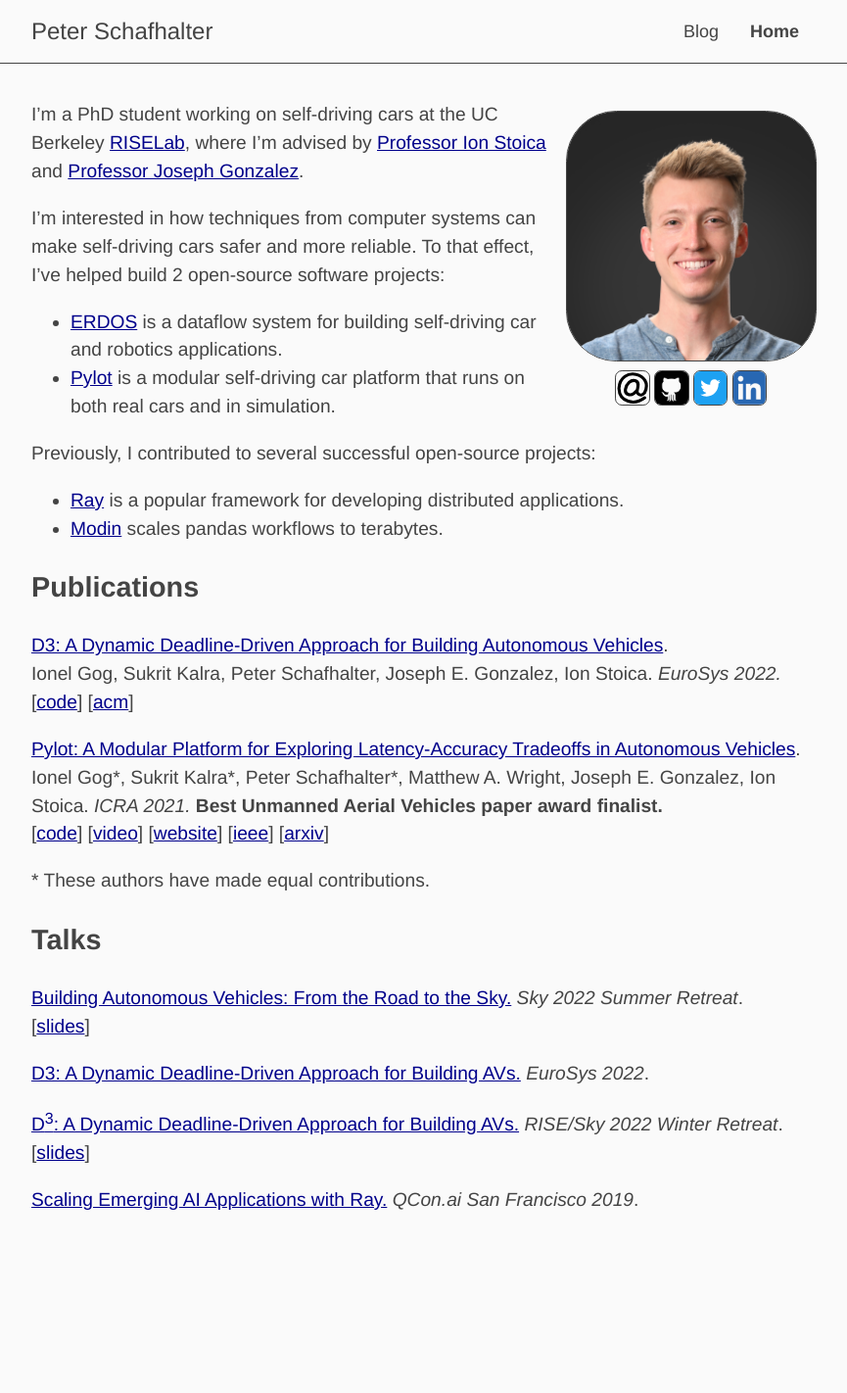
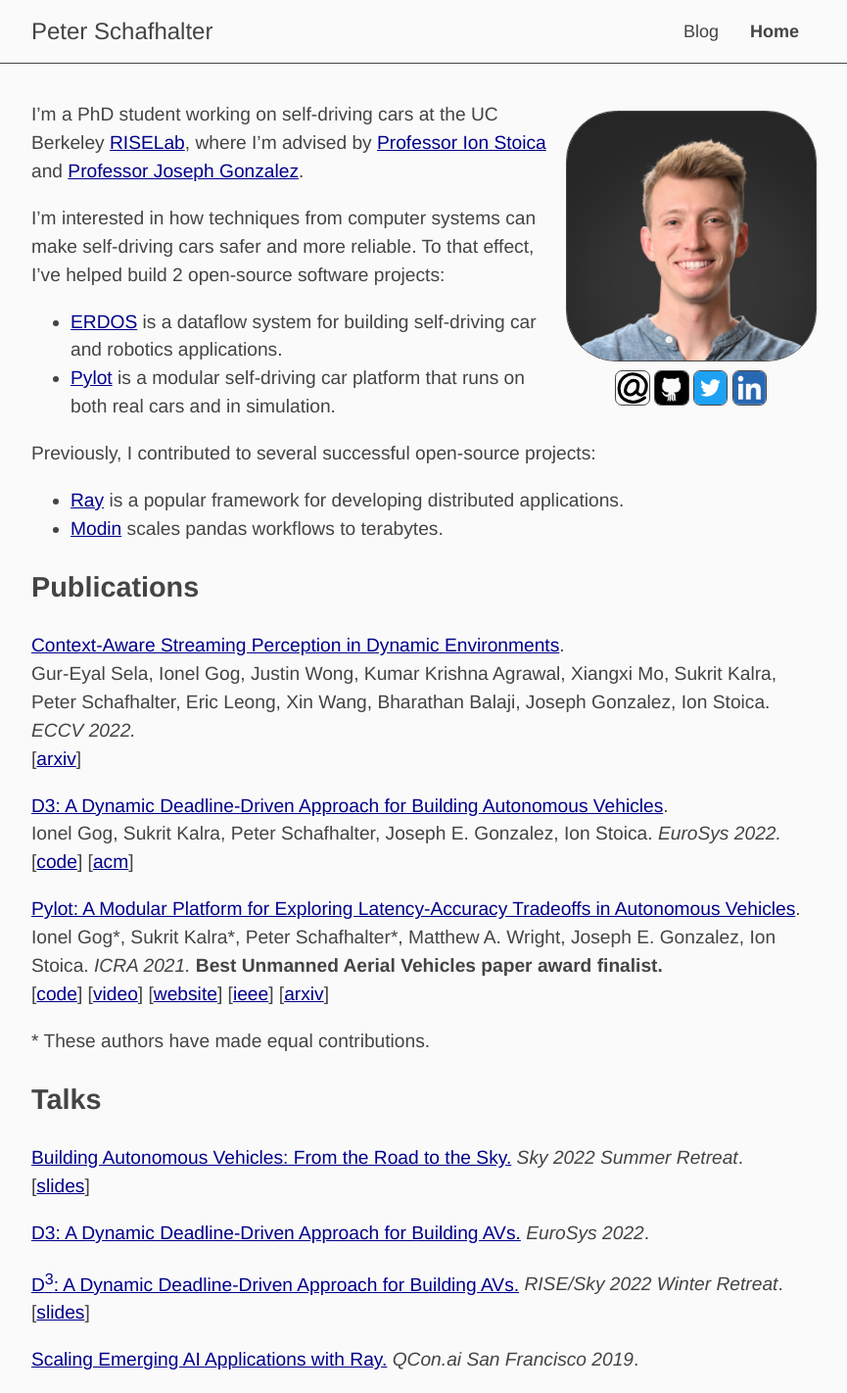
Before and after one commit to pschafhalter/pschafhalter.github.io, a Jekyll site: the page built from index.md, in a window 1280 px wide. Shown: the whole page at 98% size, without its empty margins (208-1073 px from the left). Built offline with Jekyll 4.4.1, drawn with Linux system fonts in a browser that asks for light colours; before the commit the page ends 1259 px from its top, so only the background shows below that.

Commit message:
Add context-aware streaming perception paper

```diff
--- a/index.md
+++ b/index.md
@@ -26,6 +26,10 @@
 
 ## Publications
 
+[Context-Aware Streaming Perception in Dynamic Environments](https://arxiv.org/pdf/2208.07479). \
+Gur-Eyal Sela, Ionel Gog, Justin Wong, Kumar Krishna Agrawal, Xiangxi Mo, Sukrit Kalra, Peter Schafhalter, Eric Leong, Xin Wang, Bharathan Balaji, Joseph Gonzalez, Ion Stoica. *ECCV 2022.* \
+\[[arxiv](https://arxiv.org/abs/2208.07479)\]
+
 [D3: A Dynamic Deadline-Driven Approach for Building Autonomous Vehicles](/data/papers/2022-eurosys-d3.pdf). \
 Ionel Gog, Sukrit Kalra, Peter Schafhalter, Joseph E. Gonzalez, Ion Stoica. *EuroSys 2022.* \
 \[[code](https://github.com/erdos-project/erdos/)\] \[[acm](https://doi.org/10.1145/3492321.3519576)]
@@ -36,8 +40,8 @@
 \[[code](https://github.com/erdos-project/pylot/)\]
 \[[video](https://www.youtube.com/watch?v=VlwhU0k5cmQ)\]
 \[[website](https://pylot.readthedocs.io/)\]
-\[[ieee](https://doi.org/10.1109/ICRA48506.2021.9561747)]
-\[[arxiv](https://arxiv.org/abs/2104.07830)]
+\[[ieee](https://doi.org/10.1109/ICRA48506.2021.9561747)\]
+\[[arxiv](https://arxiv.org/abs/2104.07830)\]
 
 \* These authors have made equal contributions.
 
```
